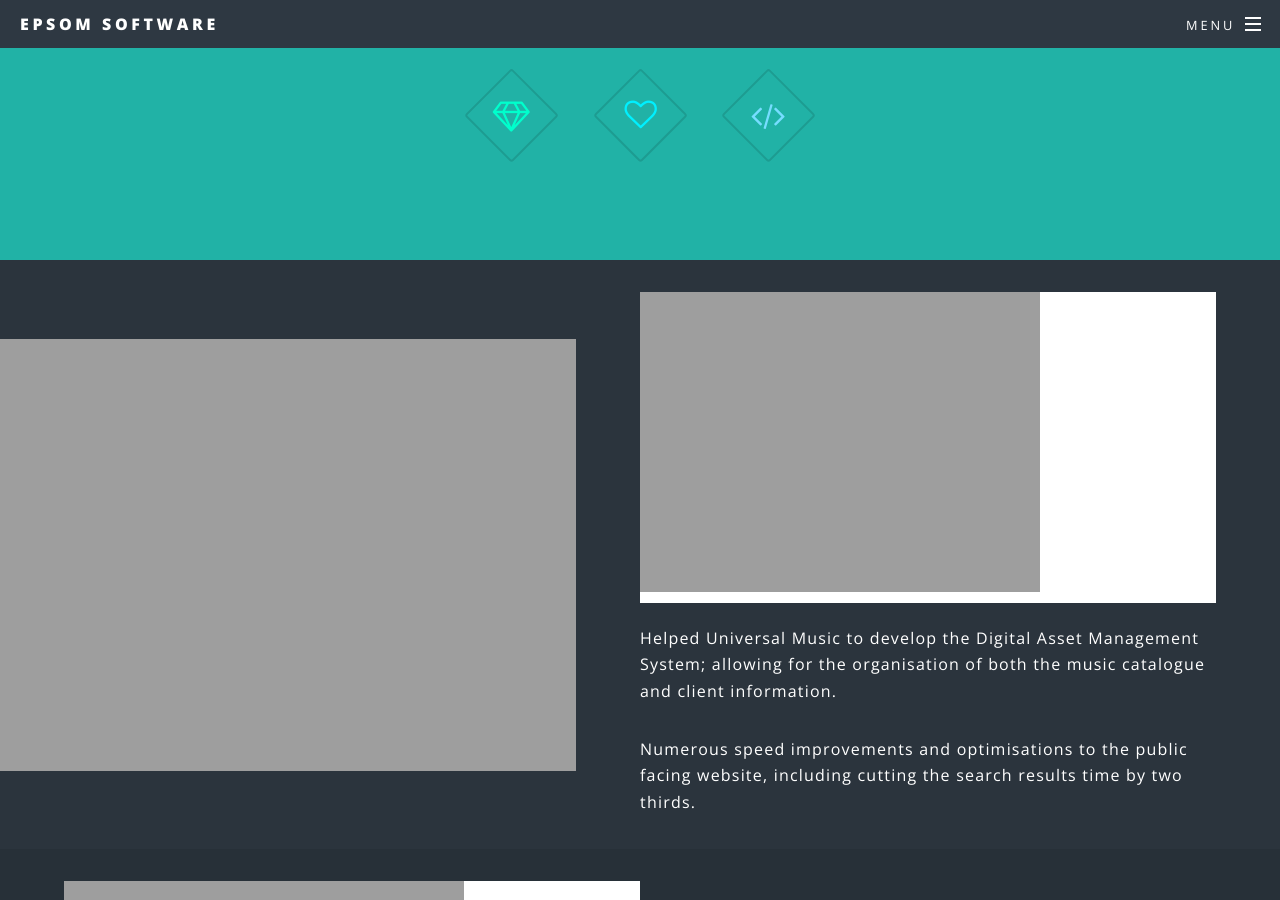
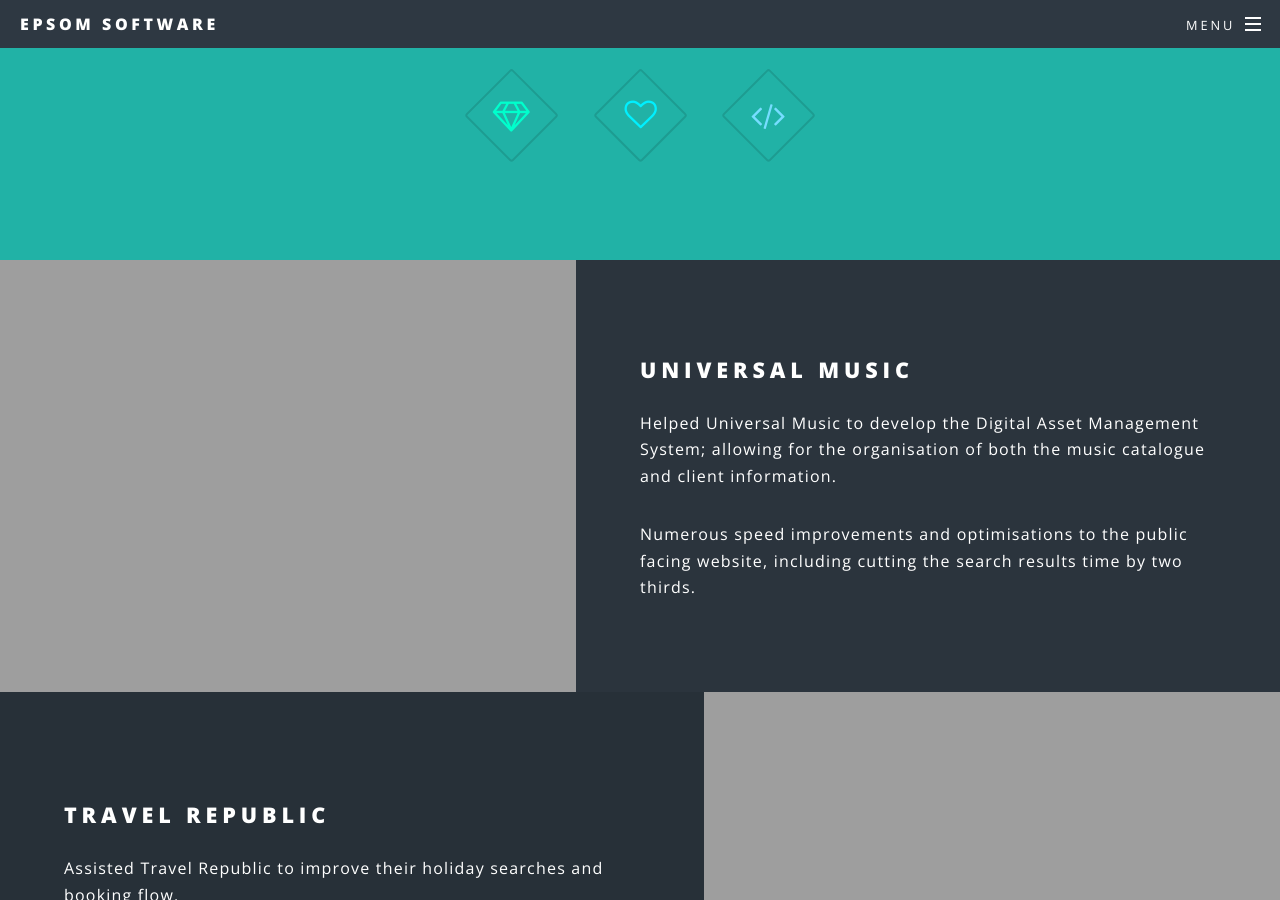
Before and after one commit to epsom-software/pages-test, a Jekyll site: the page built from index.html, in a window 1280 px wide and 900 px high, scrolled down 1161 px. Built offline with Jekyll 4.4.1, drawn with Linux system fonts in a browser that asks for light colours.

Commit message:
Swap images for text

```diff
--- a/css/main.scss
+++ b/css/main.scss
@@ -1028,10 +1028,6 @@
 				@include padding(3em, 2em);
 			}
 		}
-
-		h2 {
-			background: white;
-		}
 	}
 
 /* Wrapper */
--- a/index.html
+++ b/index.html
@@ -34,7 +34,7 @@
 					<section id="two" class="wrapper alt style2">
 						<section class="spotlight">
 							<div class="image"><img src="http://www.epsomsoftware.co.uk/img/portfolio/unippm-screenshot.png" alt="Universal Music" /></div><div class="content">
-								<h2><img src="http://www.epsomsoftware.co.uk/img/portfolio/Universal.png" /></h2>
+								<h2>Universal Music</h2>
 								<p>Helped Universal Music to develop the Digital Asset Management System;
                                    allowing for the organisation of both the music catalogue and client information.</p>
                                 <p>Numerous speed improvements and optimisations to the public facing website,
@@ -43,7 +43,7 @@
 						</section>
 						<section class="spotlight">
 							<div class="image"><img src="http://www.epsomsoftware.co.uk/img/portfolio/tr-screenshot.png" alt="Travel Republic" /></div><div class="content">
-								<h2><img src="http://www.epsomsoftware.co.uk/img/portfolio/TravelRepublic.png" /></h2>
+								<h2>Travel Republic</h2>
 								<p>Assisted Travel Republic to improve their holiday searches and booking flow.</p>
 								<p>Helped launch <a href="https://www.travelrepublic.co.uk/blog/travel-republic-cruise">Travel Republic Cruise</a>.
 			                       For the first time they are now offering affordable cruise holidays at popular destinations across the world.</p>
```
